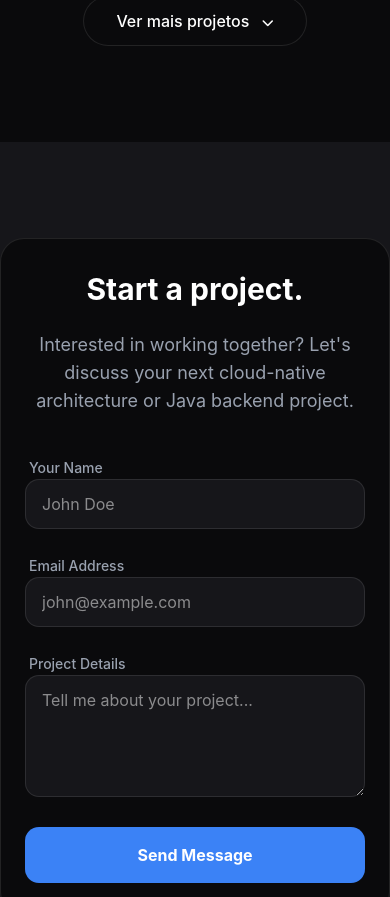
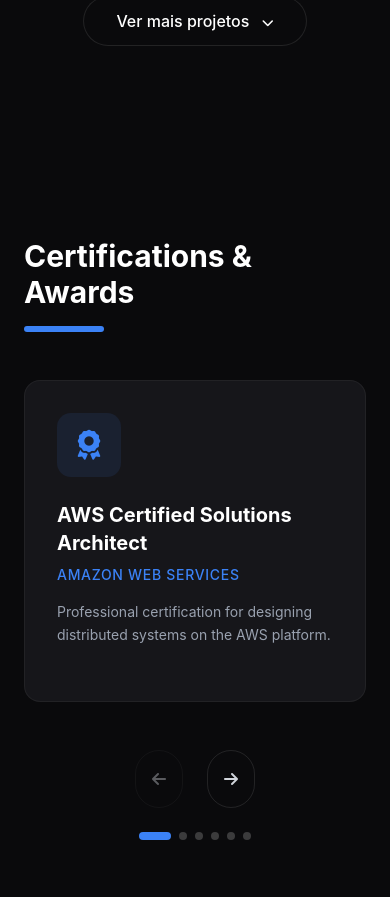
Before and after one commit to Henrique-CBueno/PortifolioV2_front, a React (Vite) app in the folder front_portifolioV2/: page / in a window 390 px wide. Shown: the part 5351-6248 px from the top of the page. Built offline with nearby package versions, Linux system fonts and the light colour scheme.

Commit message:
ADD CERTIFICATION SECTION

```diff
--- a/front_portifolioV2/index.html
+++ b/front_portifolioV2/index.html
@@ -5,7 +5,7 @@
     <link rel="icon" type="image/svg+xml" href="src/assets/favicon.png" />
     <link href="https://cdnjs.cloudflare.com/ajax/libs/font-awesome/6.4.0/css/all.min.css" rel="stylesheet" />
     <meta name="viewport" content="width=device-width, initial-scale=1.0" />
-    <title>front-portifoliov2</title>
+    <title>Henrique Bueno - DEV</title>
   </head>
   <body>
     <div id="root"></div>
--- a/front_portifolioV2/src/App.tsx
+++ b/front_portifolioV2/src/App.tsx
@@ -1,4 +1,5 @@
 import About from "./components/About/About"
+import Certifications from "./components/Certifications/Certifications"
 import Contact from "./components/Contact/Contact"
 import Footer from "./components/Footer/Footer"
 import Header from "./components/Header/Header"
@@ -19,6 +20,7 @@
         <Journey />
         <Stacks />
         <Projects />
+        <Certifications />
         <Contact />
         <Footer />
     </div>
--- /dev/null
+++ b/front_portifolioV2/src/components/Certifications/Certifications.tsx
@@ -0,0 +1,230 @@
+import { useRef, useState, useEffect } from "react";
+
+const certifications = [
+    {
+        icon: "fa-award",
+        iconClassName: "text-brand-accent",
+        iconWrapperClassName: "bg-brand-accent/10",
+        title: "AWS Certified Solutions Architect",
+        issuer: "Amazon Web Services",
+        description:
+            "Professional certification for designing distributed systems on the AWS platform.",
+    },
+    {
+        icon: "fa-trophy",
+        iconClassName: "text-orange-400",
+        iconWrapperClassName: "bg-orange-400/10",
+        title: "Outstanding Performance Award",
+        issuer: "Tech Solutions Inc.",
+        description:
+            "Recognized for leading the legacy migration project with zero downtime and 35% cost savings.",
+    },
+    {
+        icon: "fa-shield-halved",
+        iconClassName: "text-green-500",
+        iconWrapperClassName: "bg-green-500/10",
+        title: "Oracle Certified Professional",
+        issuer: "Oracle University",
+        description:
+            "Java SE 11 Developer certification demonstrating deep understanding of the language.",
+    },
+    {
+        icon: "fa-medal",
+        iconClassName: "text-purple-500",
+        iconWrapperClassName: "bg-purple-500/10",
+        title: "Terraform Associate",
+        issuer: "HashiCorp",
+        description:
+            "Certification for Infrastructure as Code management and cloud provisioning best practices.",
+    },
+    {
+        icon: "fa-medal",
+        iconClassName: "text-purple-500",
+        iconWrapperClassName: "bg-purple-500/10",
+        title: "Terraform Associate 2",
+        issuer: "HashiCorp",
+        description:
+            "Certification for Infrastructure as Code management and cloud provisioning best practices.",
+    },
+    {
+        icon: "fa-medal",
+        iconClassName: "text-purple-500",
+        iconWrapperClassName: "bg-purple-500/10",
+        title: "Terraform Associate 3",
+        issuer: "HashiCorp",
+        description:
+            "Certification for Infrastructure as Code management and cloud provisioning best practices.",
+    },
+];
+
+export default function Certifications() {
+    const sliderRef = useRef<HTMLDivElement | null>(null);
+    const [activePage, setActivePage] = useState(0);
+    const [cardsPerView, setCardsPerView] = useState(1);
+
+    function getCards() {
+        const slider = sliderRef.current;
+        if (!slider) return [];
+        return Array.from(slider.querySelectorAll<HTMLElement>("[data-card]"));
+    }
+
+    function calculateCardsPerView() {
+        const width = window.innerWidth;
+
+        if (width >= 1024) return 3;
+        if (width >= 768) return 2;
+        return 1;
+    }
+
+    useEffect(() => {
+        function updateCardsPerView() {
+            setCardsPerView(calculateCardsPerView());
+        }
+
+        updateCardsPerView();
+
+        window.addEventListener("resize", updateCardsPerView);
+        return () => window.removeEventListener("resize", updateCardsPerView);
+    }, []);
+
+    const totalPages = Math.ceil(certifications.length / cardsPerView);
+
+    function scrollToPage(page: number) {
+        const cards = getCards();
+
+        if (!cards.length) return;
+
+        const safePage = Math.max(0, Math.min(page, totalPages - 1));
+        const targetIndex = safePage * cardsPerView;
+
+        const targetCard = cards[targetIndex];
+
+        sliderRef.current?.scrollTo({
+            left: targetCard.offsetLeft,
+            behavior: "smooth",
+        });
+
+        setActivePage(safePage);
+    }
+
+    function scrollSlider(direction: "left" | "right") {
+        const nextPage = direction === "left" ? activePage - 1 : activePage + 1;
+        scrollToPage(nextPage);
+    }
+
+    function handleSliderScroll() {
+        const slider = sliderRef.current;
+        const cards = getCards();
+
+        if (!slider || !cards.length) return;
+
+        const viewportCenter = slider.scrollLeft + slider.clientWidth / 2;
+
+        const nearestIndex = cards.reduce((closestIndex, card, index) => {
+            const cardCenter = card.offsetLeft + card.offsetWidth / 2;
+            const closestCardCenter =
+                cards[closestIndex].offsetLeft + cards[closestIndex].offsetWidth / 2;
+
+            const currentDistance = Math.abs(cardCenter - viewportCenter);
+            const closestDistance = Math.abs(closestCardCenter - viewportCenter);
+
+            return currentDistance < closestDistance ? index : closestIndex;
+        }, 0);
+
+        const page = Math.floor(nearestIndex / cardsPerView);
+
+        if (page !== activePage) {
+            setActivePage(page);
+        }
+    }
+
+    return (
+        <section
+            className="py-24 bg-brand-dark overflow-hidden"
+            id="certifications"
+        >
+            <div className="max-w-7xl mx-auto px-6">
+                <div className="mb-12">
+                    <h2 className="text-3xl md:text-4xl font-bold text-white mb-4">
+                        Certifications & Awards
+                    </h2>
+                    <div className="h-1.5 w-20 bg-brand-accent rounded-full"></div>
+                </div>
+
+                <div className="relative">
+                    <div
+                        className="flex overflow-x-auto gap-6 hide-scrollbar snap-x snap-mandatory scroll-smooth"
+                        ref={sliderRef}
+                        onScroll={handleSliderScroll}
+                    >
+                        {certifications.map((certification, index) => (
+                            <div
+                                key={index}
+                                data-card
+                                className="flex-none w-full md:w-[calc(50%-12px)] lg:w-[calc(33.333%-16px)] snap-center"
+                            >
+                                <div className="p-8 bg-brand-surface border border-white/5 rounded-2xl hover:border-brand-accent/50 transition-all group h-full flex flex-col">
+                                    <div
+                                        className={`w-16 h-16 ${certification.iconWrapperClassName} rounded-xl flex items-center justify-center mb-6 group-hover:scale-110 transition-transform`}
+                                    >
+                                        <i
+                                            className={`fa-solid ${certification.icon} text-3xl ${certification.iconClassName}`}
+                                        ></i>
+                                    </div>
+
+                                    <h4 className="text-xl font-bold text-white mb-2">
+                                        {certification.title}
+                                    </h4>
+
+                                    <p className="text-brand-accent text-sm font-medium mb-4 uppercase tracking-wider">
+                                        {certification.issuer}
+                                    </p>
+
+                                    <p className="text-gray-400 text-sm leading-relaxed grow">
+                                        {certification.description}
+                                    </p>
+                                </div>
+                            </div>
+                        ))}
+                    </div>
+
+                    {/* CONTROLES */}
+                    <div className="flex flex-col items-center mt-12 gap-6">
+                        <div className="flex items-center gap-6">
+                            <button
+                                className="p-4 rounded-full border border-white/10 hover:border-brand-accent hover:text-brand-accent transition-all disabled:opacity-40"
+                                onClick={() => scrollSlider("left")}
+                                disabled={activePage === 0}
+                            >
+                                <i className="fa-solid fa-arrow-left"></i>
+                            </button>
+
+                            <button
+                                className="p-4 rounded-full border border-white/10 hover:border-brand-accent hover:text-brand-accent transition-all disabled:opacity-40"
+                                onClick={() => scrollSlider("right")}
+                                disabled={activePage === totalPages - 1}
+                            >
+                                <i className="fa-solid fa-arrow-right"></i>
+                            </button>
+                        </div>
+
+                        {/* INDICADORES */}
+                        <div className="flex gap-2">
+                            {Array.from({ length: totalPages }).map((_, index) => (
+                                <button
+                                    key={index}
+                                    onClick={() => scrollToPage(index)}
+                                    className={`h-2 rounded-full transition-all duration-300 ${
+                                        activePage === index
+                                            ? "w-8 bg-brand-accent"
+                                            : "w-2 bg-white/20 hover:bg-white/40"
+                                    }`}
+                                ></button>
+                            ))}
+                        </div>
+                    </div>
+                </div>
+            </div>
+        </section>
+    );
+}
--- a/front_portifolioV2/src/index.css
+++ b/front_portifolioV2/src/index.css
@@ -88,3 +88,14 @@
     animation: hero-word-exit 620ms cubic-bezier(0.22, 1, 0.36, 1);
   }
 }
+
+@layer utilities {
+  .hide-scrollbar {
+    -ms-overflow-style: none;
+    scrollbar-width: none;
+  }
+
+  .hide-scrollbar::-webkit-scrollbar {
+    display: none;
+  }
+}
```
